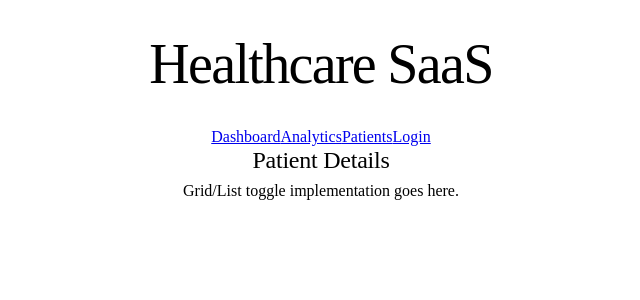
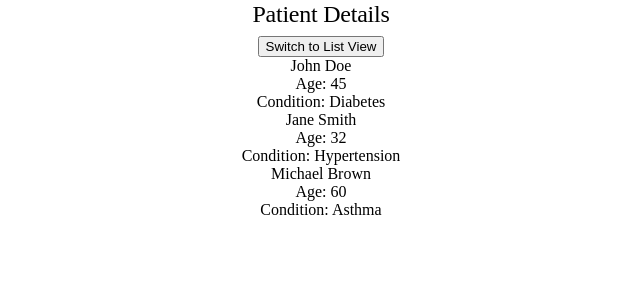
Before and after one commit to kameshrathore/healthcare-saas, a React (Vite) app: page /patients in a window 1280 px wide. Shown: the top 300 px of the page, without its empty margins (319-959 px from the left). Built offline with nearby package versions, Linux system fonts and the light colour scheme.

Commit message:
update pages

```diff
--- a/src/App.tsx
+++ b/src/App.tsx
@@ -1,27 +1,14 @@
 // src/App.tsx
 import { RouterProvider, createRouter } from "@tanstack/react-router";
 import { routeTree } from "@/routes/index";
-import { Button } from "@/components/ui/button";
 
-// Create router
 const router = createRouter({ routeTree });
 
 function App() {
   return (
     <div className="bg-bg min-h-screen flex flex-col">
-      {/* Header */}
-      <header className="flex justify-between items-center p-4 border-b border-border">
-        <h1 className="text-text-h font-heading text-2xl">Healthcare SaaS</h1>
-        <nav className="flex gap-4">
-          <Button asChild><a href="/">Dashboard</a></Button>
-          <Button asChild><a href="/analytics">Analytics</a></Button>
-          <Button asChild><a href="/patients">Patients</a></Button>
-          <Button asChild><a href="/login">Login</a></Button>
-        </nav>
-      </header>
-
-      {/* Router outlet */}
-      <main className="flex-1 p-6">
+      {/* Router outlet renders the current page */}
+      <main className="flex-1">
         <RouterProvider router={router} />
       </main>
     </div>
--- a/src/pages/analytics.tsx
+++ b/src/pages/analytics.tsx
@@ -1,9 +1,8 @@
-// src/pages/analytics.tsx
 export default function Analytics() {
   return (
     <div className="p-6">
       <h2 className="text-text-h font-heading text-2xl mb-4">Analytics</h2>
-      <p>Here you’ll see charts and reports.</p>
+      <p>Charts and reports will be displayed here.</p>
     </div>
   );
 }
--- a/src/pages/dashboard.tsx
+++ b/src/pages/dashboard.tsx
@@ -1,9 +1,16 @@
-// src/pages/dashboard.tsx
+import { Button } from "@/components/ui/button";
+
 export default function Dashboard() {
   return (
     <div className="p-6">
       <h2 className="text-text-h font-heading text-2xl mb-4">Dashboard</h2>
       <p>Welcome to the Healthcare SaaS Dashboard!</p>
+
+      {/* Navigation inside dashboard */}
+      <nav className="flex gap-4 mt-6">
+        <Button asChild><a href="/analytics">Analytics</a></Button>
+        <Button asChild><a href="/patients">Patient Details</a></Button>
+      </nav>
     </div>
   );
 }
--- a/src/pages/login.tsx
+++ b/src/pages/login.tsx
@@ -1,9 +1,24 @@
-// src/pages/login.tsx
+import { Button } from "@/components/ui/button";
+import { useRouter } from "@tanstack/react-router";
+
 export default function Login() {
+  const router = useRouter();
+
+  const handleLogin = () => {
+    // Dummy login logic
+    router.navigate({ to: "/" }); // Redirect to Dashboard
+  };
+
   return (
-    <div className="p-6">
-      <h2 className="text-text-h font-heading text-2xl mb-4">Login</h2>
-      <p>Login form will be implemented later.</p>
+    <div className="flex flex-col items-center justify-center h-screen space-y-4">
+      <h2 className="text-text-h font-heading text-2xl">Login</h2>
+      <p>Dummy login page for now.</p>
+      <Button
+        className="bg-accent text-white hover:bg-accent-border"
+        onClick={handleLogin}
+      >
+        Login
+      </Button>
     </div>
   );
 }
--- a/src/pages/patient-details.tsx
+++ b/src/pages/patient-details.tsx
@@ -1,9 +1,63 @@
-// src/pages/patient-details.tsx
+import { useState } from "react";
+import { Button } from "@/components/ui/button";
+import { Card, CardHeader, CardTitle, CardContent } from "@/components/ui/card";
+
+type Patient = {
+  id: string;
+  name: string;
+  age: number;
+  condition: string;
+};
+
+const patients: Patient[] = [
+  { id: "1", name: "John Doe", age: 45, condition: "Diabetes" },
+  { id: "2", name: "Jane Smith", age: 32, condition: "Hypertension" },
+  { id: "3", name: "Michael Brown", age: 60, condition: "Asthma" },
+];
+
 export default function PatientDetails() {
+  const [view, setView] = useState<"grid" | "list">("grid");
+
   return (
     <div className="p-6">
-      <h2 className="text-text-h font-heading text-2xl mb-4">Patient Details</h2>
-      <p>Grid/List toggle implementation goes here.</p>
+      <div className="flex justify-between items-center mb-6">
+        <h2 className="text-text-h font-heading text-2xl">Patient Details</h2>
+        <Button
+          className="bg-accent text-white hover:bg-accent-border"
+          onClick={() => setView(view === "grid" ? "list" : "grid")}
+        >
+          Switch to {view === "grid" ? "List" : "Grid"} View
+        </Button>
+      </div>
+
+      {view === "grid" ? (
+        <div className="grid grid-cols-1 md:grid-cols-2 gap-4">
+          {patients.map((p) => (
+            <Card key={p.id} className="shadow-custom border border-border bg-bg text-text">
+              <CardHeader>
+                <CardTitle className="text-text-h font-heading">{p.name}</CardTitle>
+              </CardHeader>
+              <CardContent>
+                <p>Age: {p.age}</p>
+                <p>Condition: {p.condition}</p>
+              </CardContent>
+            </Card>
+          ))}
+        </div>
+      ) : (
+        <div className="space-y-2">
+          {patients.map((p) => (
+            <div
+              key={p.id}
+              className="flex justify-between items-center border border-border rounded-md p-4 bg-bg shadow-custom"
+            >
+              <span className="font-heading text-text-h">{p.name}</span>
+              <span>Age: {p.age}</span>
+              <span>{p.condition}</span>
+            </div>
+          ))}
+        </div>
+      )}
     </div>
   );
 }
--- a/src/routes/index.tsx
+++ b/src/routes/index.tsx
@@ -1,4 +1,3 @@
-// src/routes/index.tsx
 import {
   createRootRoute,
   createRoute,
@@ -10,16 +9,16 @@ import Analytics from "@/pages/analytics";
 import PatientDetails from "@/pages/patient-details";
 import Login from "@/pages/login";
 
-// Root route with Outlet
 const rootRoute = createRootRoute({
-  component: () => (
-    <div className="p-6">
-      <Outlet /> {/* This renders child routes */}
-    </div>
-  ),
+  component: () => <Outlet />,
 });
 
-// Child routes
+const loginRoute = createRoute({
+  getParentRoute: () => rootRoute,
+  path: "/login",
+  component: Login,
+});
+
 const dashboardRoute = createRoute({
   getParentRoute: () => rootRoute,
   path: "/",
@@ -38,16 +37,9 @@ const patientsRoute = createRoute({
   component: PatientDetails,
 });
 
-const loginRoute = createRoute({
-  getParentRoute: () => rootRoute,
-  path: "/login",
-  component: Login,
-});
-
-// Route tree
 export const routeTree = rootRoute.addChildren([
+  loginRoute,
   dashboardRoute,
   analyticsRoute,
   patientsRoute,
-  loginRoute,
 ]);
```
